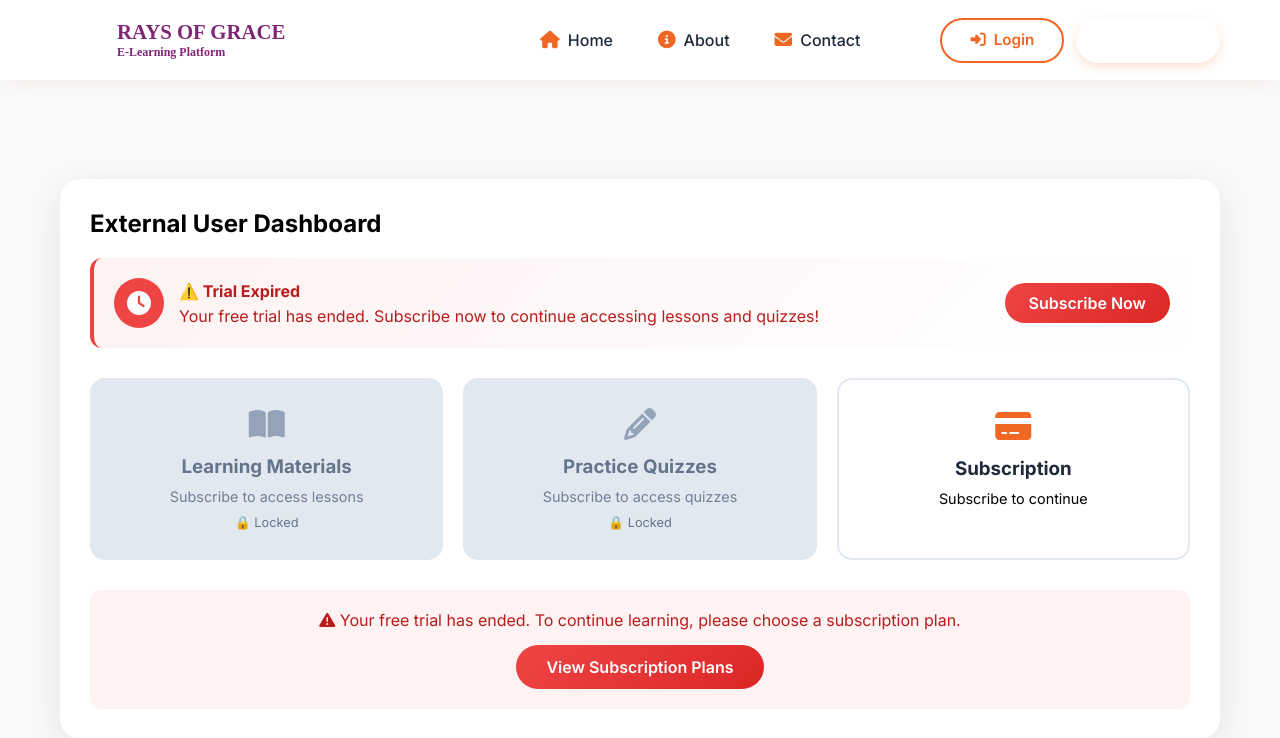
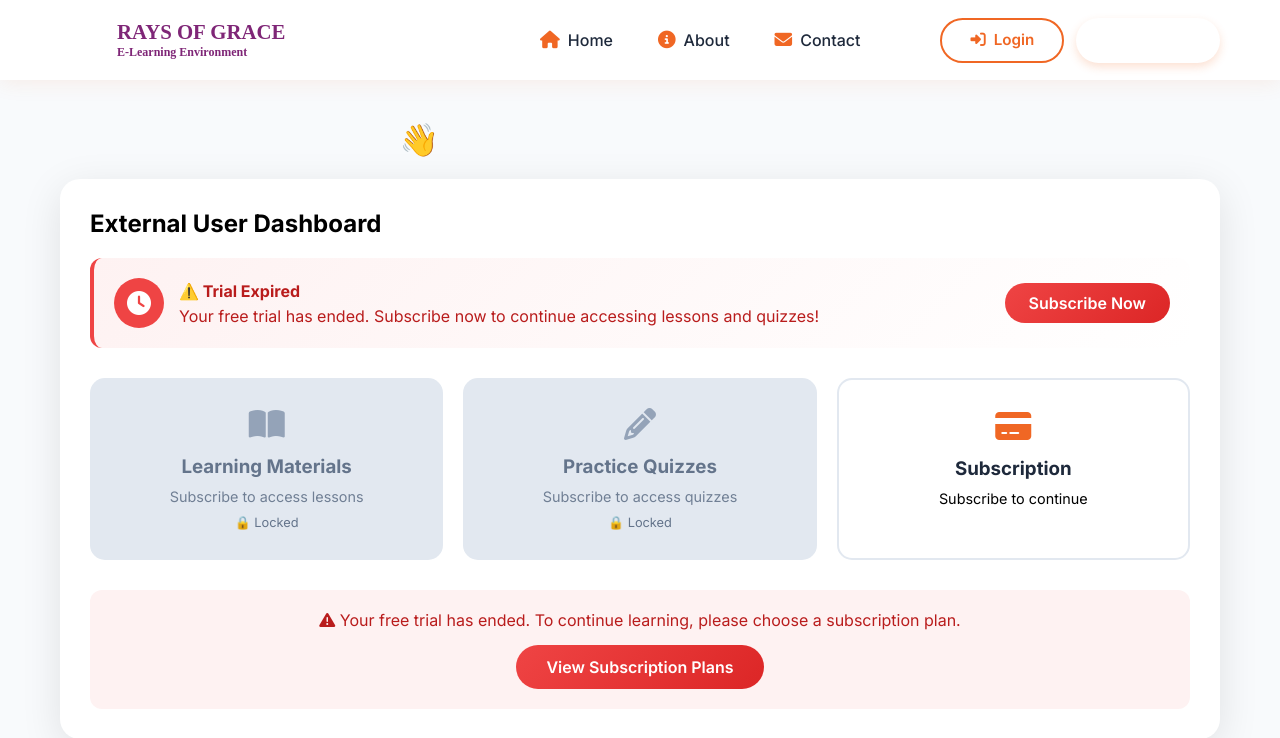
Before and after one commit to Hisaalu/rogele, a PHP site: page /rogele-prod/views/external/dashboard.php in a window 1280 px wide. Shown: the top 738 px of the page. Run offline with PHP 8.4, Linux system fonts and the light colour scheme; some libraries are stand-ins or nearby versions; some web fonts are replaced.

Commit message:
refactored code base

```diff
--- a/config/database.php
+++ b/config/database.php
@@ -19,7 +19,6 @@ class Database {
                 ]
             );
         } catch (PDOException $e) {
-            // Log error and show user-friendly message
             error_log("Database connection failed: " . $e->getMessage());
             die("Database connection failed. Please check your configuration.");
         }
@@ -36,7 +35,6 @@ class Database {
         return $this->connection;
     }
 
-    // PDO wrapper methods for convenience
     public function prepare($sql) {
         if (!$this->connection) {
             error_log("No active database connection during prepare().");
--- a/config/env.php
+++ b/config/env.php
@@ -1,12 +1,10 @@
 <?php
 // File: /config/env.php
 
-// These will be populated by Render's environment variables
 define('APP_NAME', getenv('APP_NAME') ?: 'ROGELE');
 define('APP_ENV', getenv('APP_ENV') ?: 'production');
 define('APP_URL', getenv('APP_URL') ?: 'http://rogele.raysofgrace.ac.ug');
 
-// Mail configuration constants
 define('MAIL_HOST', getenv('MAIL_HOST') ?: 'mail.privateemail.com');
 define('MAIL_PORT', getenv('MAIL_PORT') ?: 587);
 define('MAIL_USERNAME', getenv('MAIL_USERNAME') ?: '');
@@ -15,7 +13,6 @@ define('MAIL_ENCRYPTION', getenv('MAIL_ENCRYPTION') ?: 'tls');
 define('MAIL_FROM_ADDRESS', getenv('MAIL_FROM_ADDRESS') ?: '');
 define('MAIL_FROM_NAME', getenv('MAIL_FROM_NAME') ?: 'Rays of Grace');
 
-// Optional: Log that we're running on Render (helps with debugging)
 if (getenv('RENDER')) {
     error_log("Application running on Render in " . APP_ENV . " mode");
 }
--- a/config/pesapal.php
+++ b/config/pesapal.php
@@ -1,16 +1,13 @@
 <?php
 // File: /config/pesapal.php
 
-// Pesapal Configuration
 define('PESAPAL_CONSUMER_KEY', 'omW9Fn5vvUCLHaud5NbdaPPYon7/KlWM');
 define('PESAPAL_CONSUMER_SECRET', '984F0Zb/aHSNMzPEr0tTh4znSNc=');
 define('PESAPAL_ENVIRONMENT', 'sandbox');
 
-// Callback URLs
 define('PESAPAL_CALLBACK_URL', BASE_URL . '/external/pesapal-callback');
 define('PESAPAL_IPN_URL', BASE_URL . '/external/pesapal-ipn');
 
-// API URLs
 if (PESAPAL_ENVIRONMENT == 'production') {
     define('PESAPAL_API_URL', 'https://www.pesapal.com/api/PostPesapalDirectOrderV4');
     define('PESAPAL_QUERY_URL', 'https://www.pesapal.com/api/QueryPaymentDetails');
@@ -21,6 +18,5 @@ if (PESAPAL_ENVIRONMENT == 'production') {
     define('PESAPAL_IPN_REGISTER_URL', 'https://sandbox.pesapal.com/api/RegisterIPN');
 }
 
-// Pesapal currency (UGX for Uganda)
 define('PESAPAL_CURRENCY', 'UGX');
 ?>
--- a/views/external/dashboard.php
+++ b/views/external/dashboard.php
@@ -18,12 +18,15 @@ $hasAccess = $hasActiveSubscription || $isInTrial;
 ?>
 
 <div style="padding: 40px 20px; max-width: 1200px; margin: 0 auto;">
-    <h1 style="font-size: 2rem; margin-bottom: 20px; background: linear-gradient(135deg, #f06724); -webkit-background-clip: text; -webkit-text-fill-color: transparent;">
-        Welcome, <?php
-            $fullName = $_SESSION['user_name'] ?? 'User';
-            $firstName = explode(' ', trim($fullName))[0];
-            echo htmlspecialchars($firstName);
-        ?>!
+    <h1 style="font-size: 2rem; margin-bottom: 20px;">
+        <span style="background: linear-gradient(135deg, #f06724); -webkit-background-clip: text; -webkit-text-fill-color: transparent;">
+            Welcome back, <?php
+                $fullName = $_SESSION['user_name'] ?? 'User';
+                $firstName = explode(' ', trim($fullName))[0];
+                echo htmlspecialchars($firstName);
+            ?>!
+        </span>
+        <span>👋</span>
     </h1>
 
     <div style="background: white; border-radius: 20px; padding: 30px; box-shadow: 0 10px 40px rgba(0,0,0,0.1);">
--- a/views/external/subscription.php
+++ b/views/external/subscription.php
@@ -22,7 +22,7 @@ $yearlySavingsPercent = $monthlyTotal12 > 0 ? round(($yearlySavings / $monthlyTo
 <div class="subscription-container">
     <!-- Header Section -->
     <div class="subscription-header">
-        <div class="badge">RAYS OF GRACE</div>
+        <div class="badge">ROGELE </div>
         <h1 class="page-title">Choose Your Learning Path</h1>
         <p class="page-subtitle">Select the perfect plan for your educational journey</p>
         <?php if ($trialDays > 0 && !$currentSubscription): ?>
--- a/views/external/view_lesson.php
+++ b/views/external/view_lesson.php
@@ -29,7 +29,7 @@ if (!isset($lesson)) {
 
     <div style="display: flex; gap: 20px; margin-bottom: 30px; color: black; flex-wrap: wrap;">
         <span><i class="fas fa-book" style="color: #f06724;"></i> <?php echo htmlspecialchars($lesson['subject_name'] ?? 'General'); ?></span>
-        <span><i class="fas fa-user" style="color: #f06724;"></i> <?php echo htmlspecialchars($lesson['teacher_name'] ?? 'Rays of Grace'); ?></span>
+        <span><i class="fas fa-user" style="color: #f06724;"></i> Tr. <?php echo htmlspecialchars($lesson['teacher_name'] ?? 'Rays of Grace'); ?></span>
         <span><i class="fas fa-eye" style="color: #f06724;"></i> <?php echo $lesson['views']; ?> views</span>
         <span><i class="fas fa-calendar" style="color: #f06724;"></i> <?php echo date('M d, Y', strtotime($lesson['created_at'])); ?></span>
     </div>
--- a/views/layouts/header.php
+++ b/views/layouts/header.php
@@ -10,7 +10,7 @@
     <base href="<?php echo BASE_URL; ?>/">
 
     <!-- SEO Meta Tags -->
-    <meta name="description" content="Rays of Grace E-Learning Platform - Quality education for Primary 1 to Primary 7 students. Interactive lessons, quizzes, and progress tracking.">
+    <meta name="description" content="Rays of Grace E-Learning Environment - Quality education for Primary 1 to Primary 7 students. Interactive lessons, quizzes, and progress tracking.">
     <meta name="keywords" content="e-learning, primary education, online learning, uganda education, rays of grace">
     <meta name="author" content="Rays of Grace Junior School">
 
@@ -687,7 +687,7 @@
                     </div>
                     <div class="logo-text">
                         <span class="logo-main">RAYS OF GRACE</span>
-                        <span class="logo-sub">E-Learning Platform</span>
+                        <span class="logo-sub">E-Learning Environment</span>
                     </div>
                 </a>
 
--- a/views/teacher/dashboard.php
+++ b/views/teacher/dashboard.php
@@ -23,9 +23,7 @@ $classPerformance = $classPerformance ?? [
             <h1 class="welcome-title">
                 Welcome back, <span class="teacher-name">
                     <?php
-                        // Get full name from session
                         $fullName = $_SESSION['user_name'] ?? 'Teacher';
-                        // Extract first name (everything before first space)
                         $firstName = explode(' ', trim($fullName))[0];
                         echo htmlspecialchars($firstName);
                     ?>
```
Also changed, not shown: config/config.php (+0 -13 lines), views/auth/register.php (+7 -4 lines).
